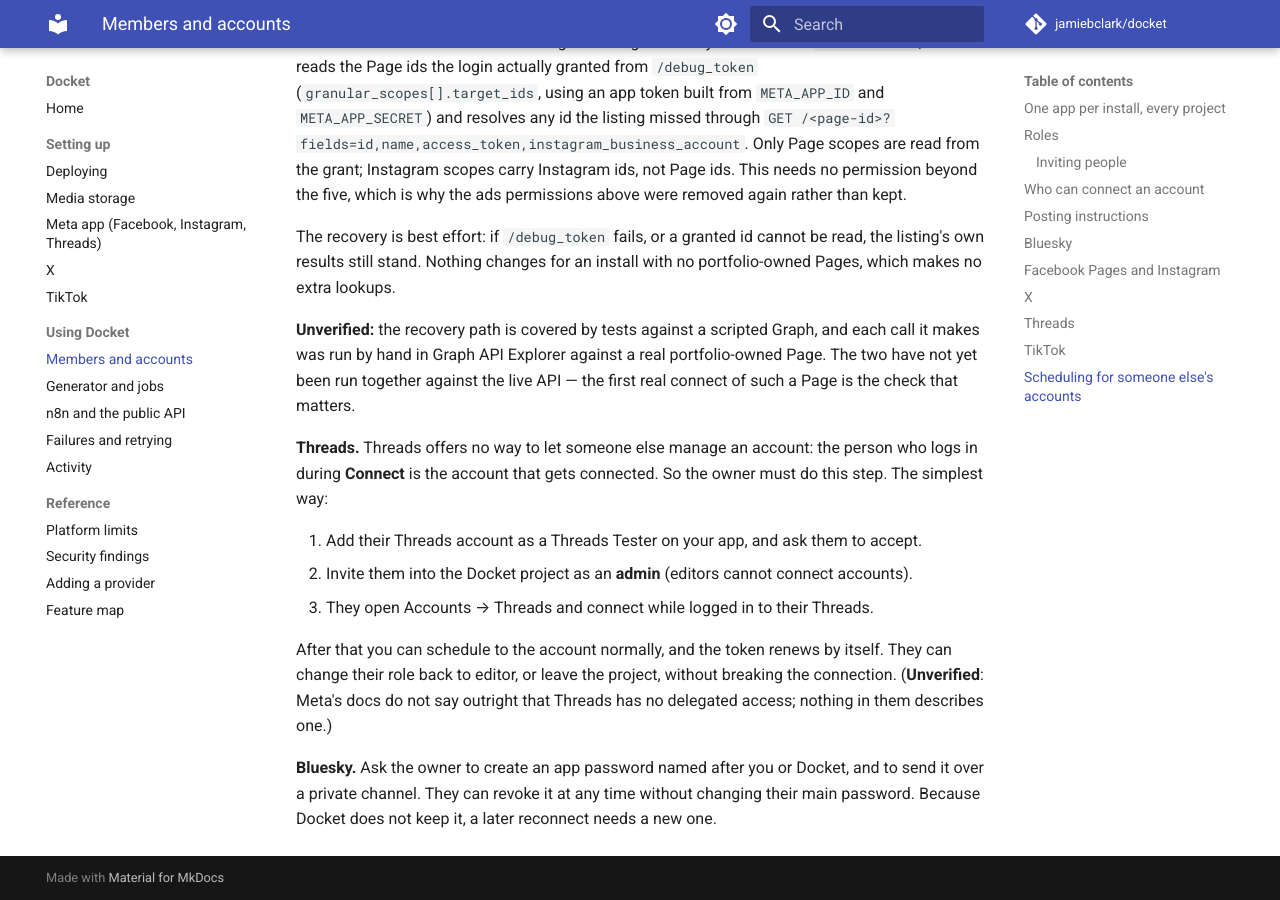
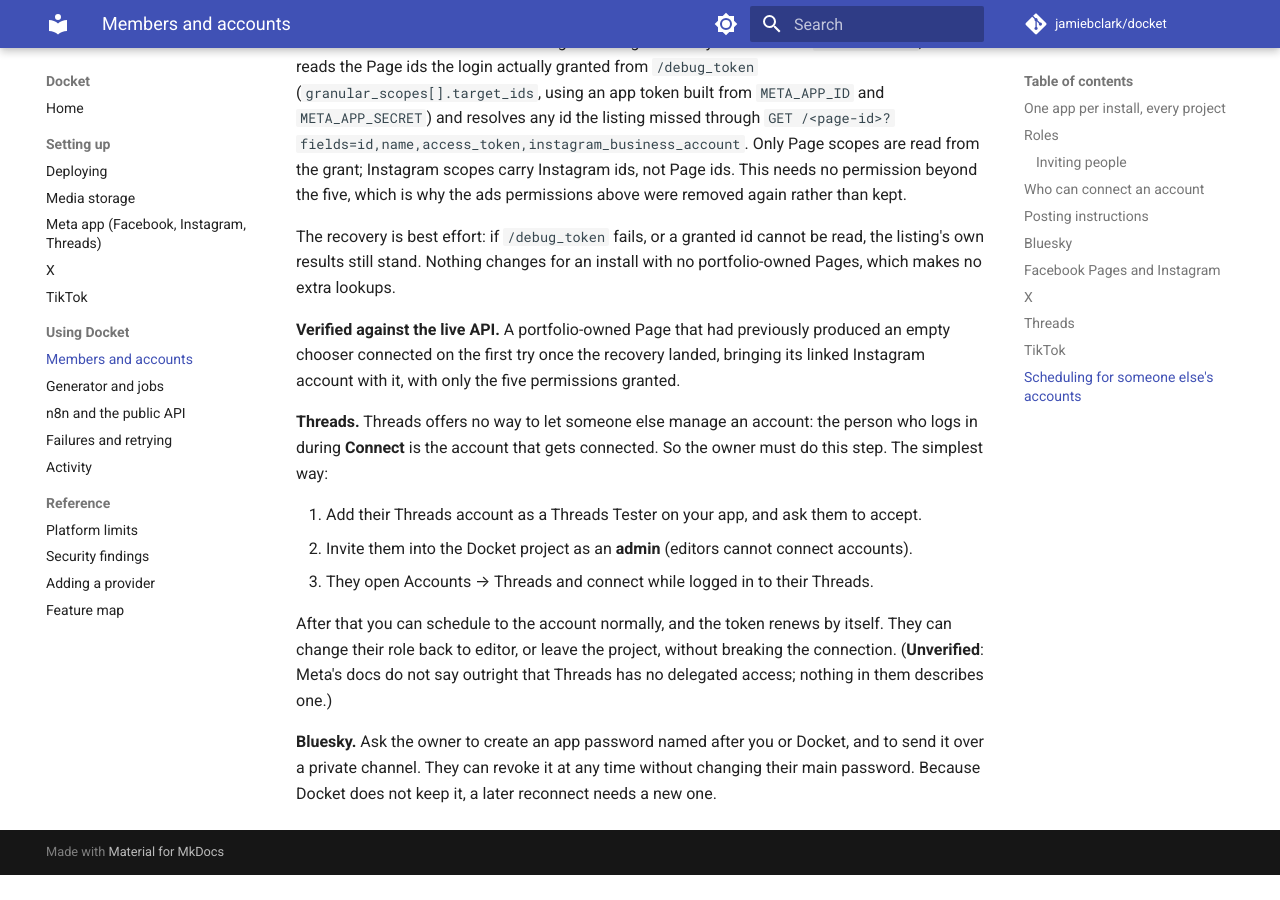
Before and after one commit to jamiebclark/docket, an MkDocs documentation site: the page built from docs/accounts.md, in a window 1280 px wide and 900 px high, scrolled down 6704 px. Built offline with MkDocs 1.6.1 and Material for MkDocs 9.7.7, drawn with Linux system fonts in a browser that asks for light colours; comment, search, counter and statistics services are not loaded; after the commit the page ends 7579 px from its top, so only the background shows below that.

Commit message:
docs(accounts): the portfolio-Page recovery is verified against the live API
The Page that produced an empty chooser throughout the investigation connected
on the first attempt on v1.22.1, bringing its linked Instagram account with it,
with only the five permissions granted. Replaces the unverified note left when
the recovery landed, which was waiting on exactly this.

Co-Authored-By: Claude Opus 5 <noreply@anthropic.com>

```diff
--- a/docs/accounts.md
+++ b/docs/accounts.md
@@ -206,9 +206,9 @@ permissions above were removed again rather than kept.
 The recovery is best effort: if `/debug_token` fails, or a granted id cannot be read, the listing's own results still
 stand. Nothing changes for an install with no portfolio-owned Pages, which makes no extra lookups.
 
-**Unverified:** the recovery path is covered by tests against a scripted Graph, and each call it makes was run by hand
-in Graph API Explorer against a real portfolio-owned Page. The two have not yet been run together against the live
-API — the first real connect of such a Page is the check that matters.
+**Verified against the live API.** A portfolio-owned Page that had previously produced an empty chooser connected on
+the first try once the recovery landed, bringing its linked Instagram account with it, with only the five permissions
+granted.
 
 **Threads.** Threads offers no way to let someone else manage an account: the person who logs in during **Connect** is
 the account that gets connected. So the owner must do this step. The simplest way:
```
